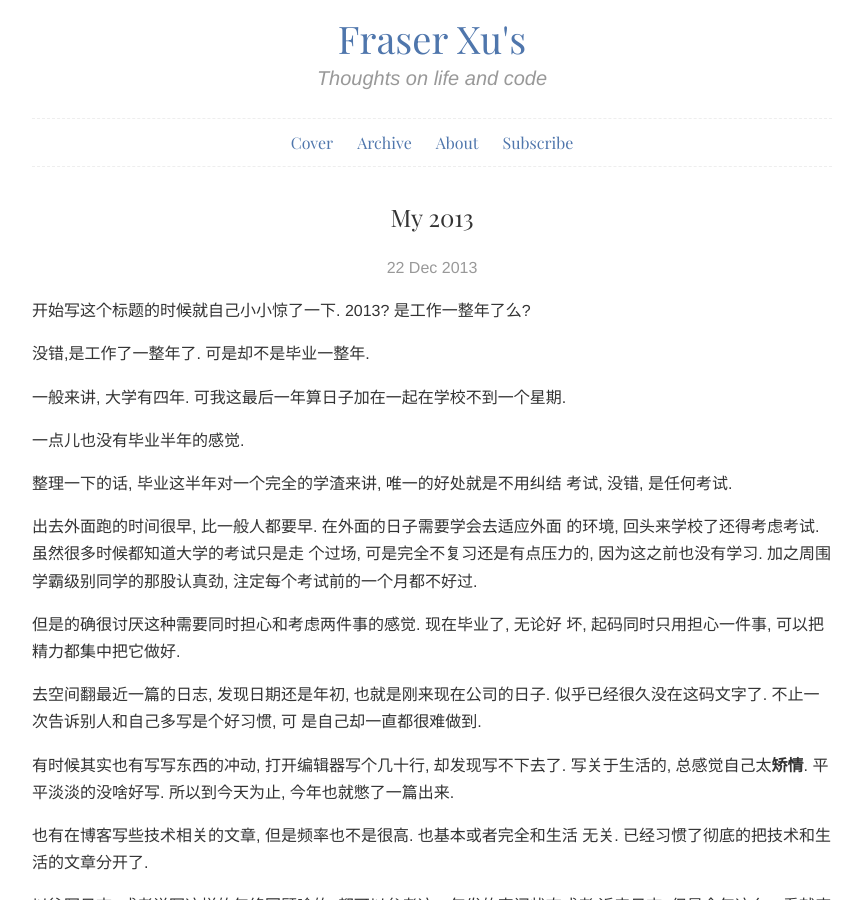
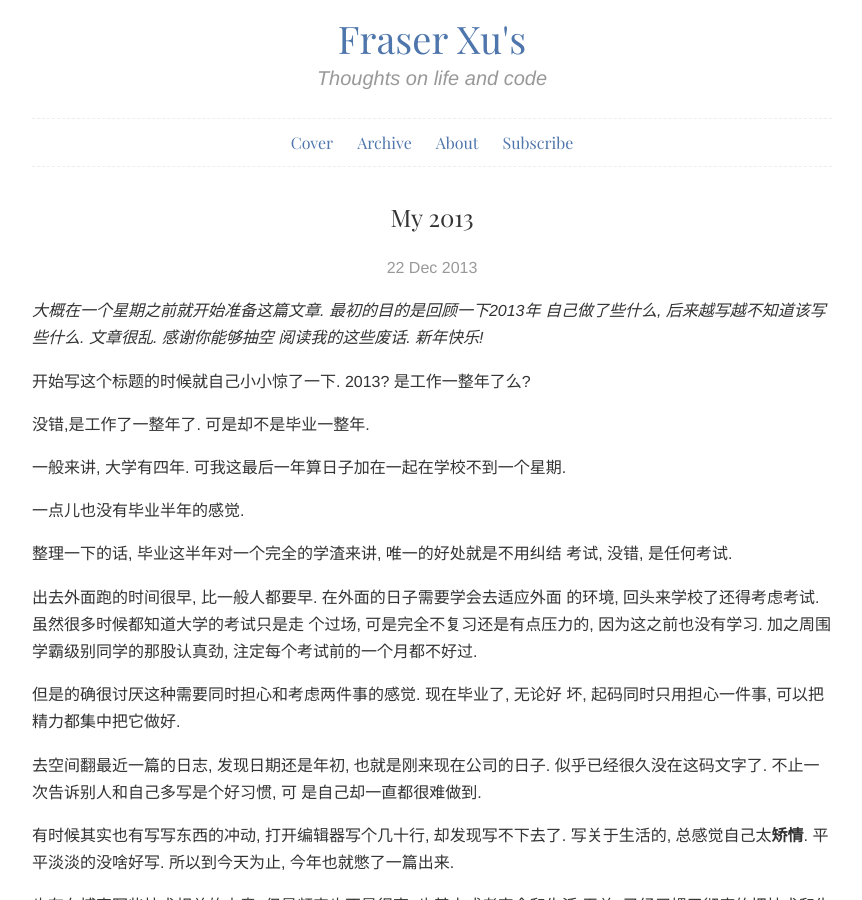
Before and after one commit to fraserxu/fraserxu.github.io, a Jekyll site: the page built from _posts/2013-12-22-My-2013.md, in a window 1280 px wide and 900 px high. Shown: the whole window, without its empty margins (208-1070 px from the left). Built offline with Jekyll 4.4.1, drawn with Linux system fonts in a browser that asks for light colours; some web fonts are replaced; Markdown is read by kramdown in place of the engine named in the settings.

Commit message:
update post

```diff
--- a/_posts/2013-12-22-My-2013.md
+++ b/_posts/2013-12-22-My-2013.md
@@ -3,6 +3,10 @@ layout: post
 title: My 2013
 
 ---
+
+<i>大概在一个星期之前就开始准备这篇文章. 最初的目的是回顾一下2013年
+自己做了些什么, 后来越写越不知道该写些什么. 文章很乱. 感谢你能够抽空
+阅读我的这些废话. 新年快乐!</i>
 
 开始写这个标题的时候就自己小小惊了一下. 2013? 是工作一整年了么?
 
```
